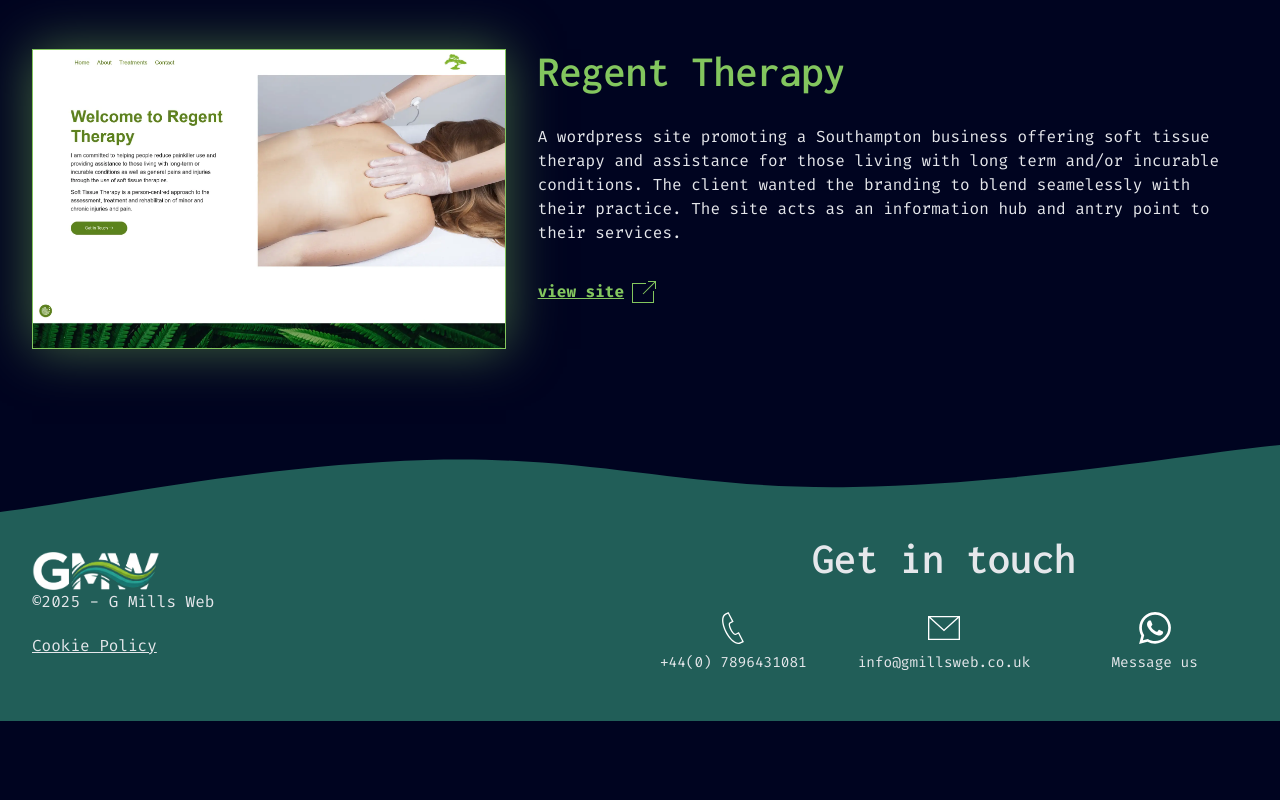
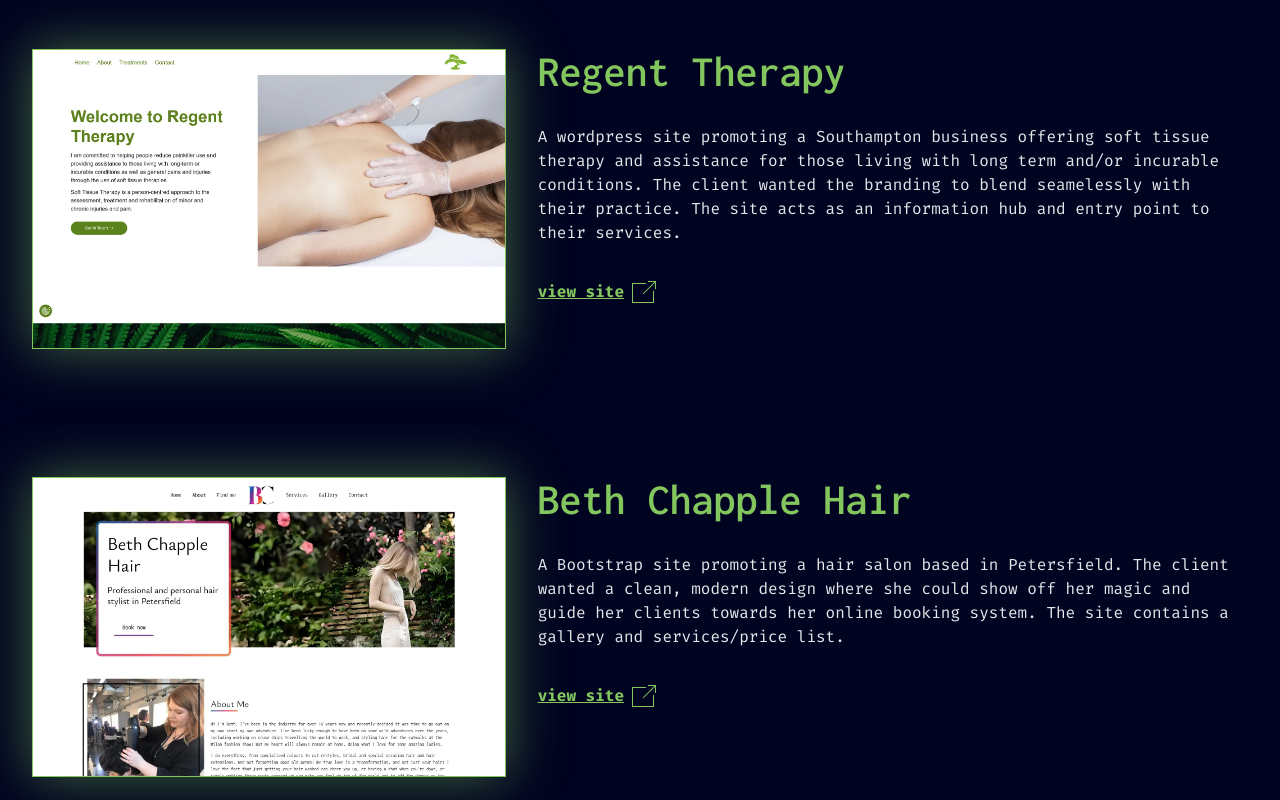
Before and after one commit to GmillsWebDev/gmillsweb, a SvelteKit app: page /projects in a window 1280 px wide. Shown: the part 1420-2220 px from the top of the page. Before the commit the page ends 2141 px from the top, so only its background shows below. Built offline with nearby package versions, Linux system fonts and the light colour scheme.

Commit message:
Beth hair added to projects page

```diff
--- a/src/routes/projects/+page.svelte
+++ b/src/routes/projects/+page.svelte
@@ -5,6 +5,7 @@
 import fillingIn from "$lib/assets/images/projects/FillingInProject.webp";
 import regentTherapy from "$lib/assets/images/projects/RegentTherapyProject.webp";
 import treemenders from "$lib/assets/images/projects/TreemendersProject.webp";
+import BCHair from "$lib/assets/images/projects/BchProject.webp";
 
 let projects = [
     {
@@ -24,8 +25,14 @@
         imgUrl: regentTherapy,
         projectName: "Regent Therapy",
         projectDescription: `A wordpress site promoting a Southampton business offering soft tissue therapy and assistance for those living with long term and/or incurable conditions.
-        The client wanted the branding to blend seamelessly with their practice. The site acts as an information hub and antry point to their services. `,
+        The client wanted the branding to blend seamelessly with their practice. The site acts as an information hub and entry point to their services. `,
         projectUrl: "https://regent-therapy.co.uk/1/"
+    },
+    {
+        imgUrl: BCHair,
+        projectName: "Beth Chapple Hair",
+        projectDescription: `A Bootstrap site promoting a hair salon based in Petersfield. The client wanted a clean, modern design where she could show off her magic and guide her clients towards her online booking system. The site contains a gallery and services/price list.`,
+        projectUrl: "https://bethchapplehair.co.uk/"
     },
     // Add more projects here
 ]
```
Also changed, not shown: src/lib/assets/images/projects/BchProject.webp (added).
